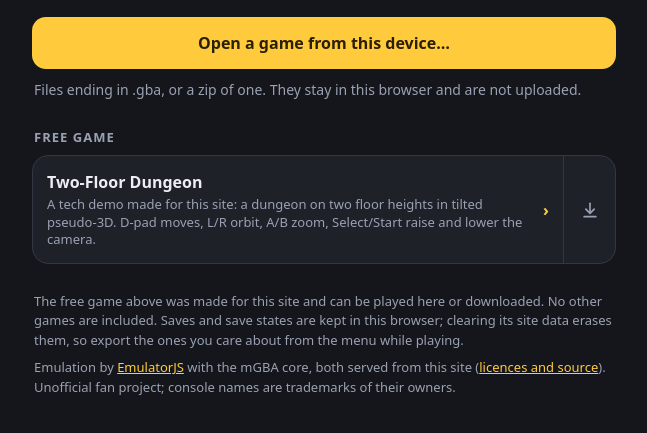
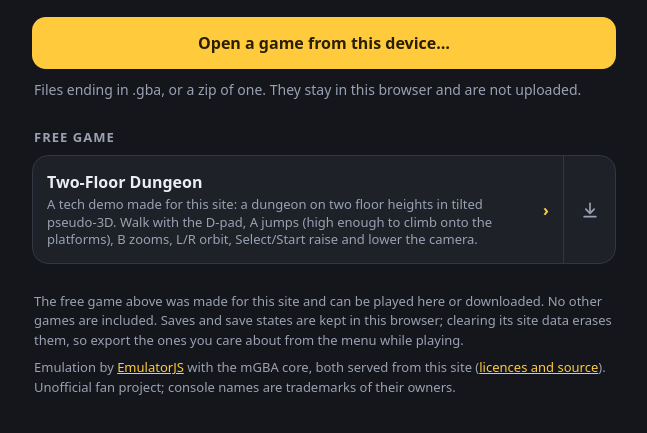
Before and after one commit to itsbigcforme67/pocket-arcade, a plain HTML site: page gba/index.html in a window 1280 px wide. Shown: the part 141-574 px from the top of the page, without its empty margins (316-963 px from the left). Drawn offline with Linux system fonts and the light colour scheme; no server answers.

Commit message:
Two-Floor Dungeon: new build with a player
The demo is now the C engine from the GBA two-floor project (rom-c/dungeon-c.gba):
walk with the D-pad, A jumps onto platforms, bridges can be crossed on top or walked
under. B toggles zoom; L/R orbit and Select/Start tilt as before. It still orbits by
itself until a button is pressed.

Co-Authored-By: Claude Opus 5.5 <noreply@anthropic.com>

```diff
--- a/gba/index.html
+++ b/gba/index.html
@@ -23,7 +23,7 @@
       // Games that come with the site: files in ../free/gba/, listed under "Free games" with a download link.
       free: [
         { file: 'dungeon.gba', title: 'Two-Floor Dungeon',
-          about: 'A tech demo made for this site: a dungeon on two floor heights in tilted pseudo-3D. D-pad moves, L/R orbit, A/B zoom, Select/Start raise and lower the camera.' }
+          about: 'A tech demo made for this site: a dungeon on two floor heights in tilted pseudo-3D. Walk with the D-pad, A jumps (high enough to climb onto the platforms), B zooms, L/R orbit, Select/Start raise and lower the camera.' }
       ]
     };
   </script>
```
Also changed, not shown: free/gba/README.txt, 2 other files.
